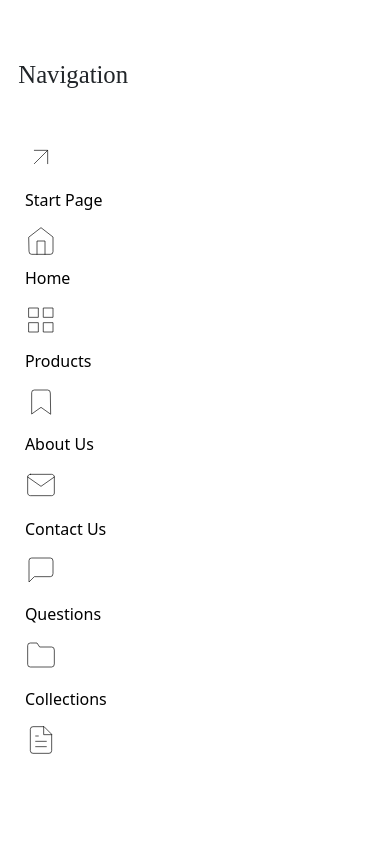
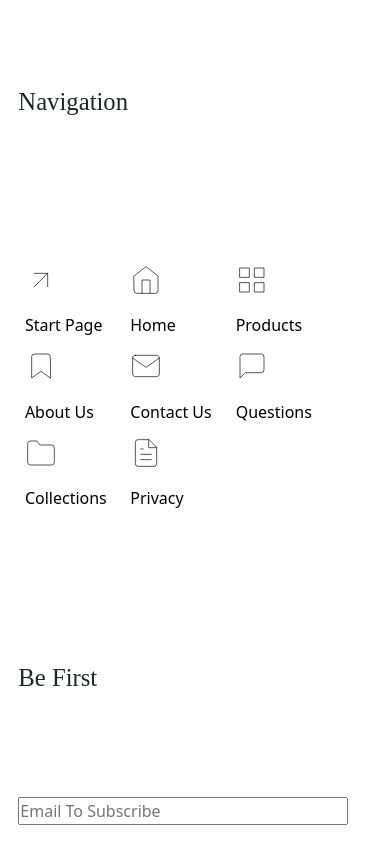
Before and after one commit to krystiano13/novastyle, a React (Create React App) app: page / in a window 390 px wide. Shown: the part 7460-8304 px from the top of the page. Built offline with nearby package versions, Linux system fonts and the light colour scheme.

Commit message:
styles for mobile version of footer navigation section

```diff
--- a/src/styles/sass/modules/_footer.scss
+++ b/src/styles/sass/modules/_footer.scss
@@ -2,10 +2,12 @@ footer {
   width: 100vw;
 
   min-height : calc(280vh - 60px);
+  overflow: hidden;
 
   .icons {
     display: flex;
   }
+
 
   .footerButton {
     display : flex;
@@ -29,6 +31,17 @@ footer {
 
   .footerButton:hover {
     background-color: #77777731;
+  }
+
+   .buttons {
+    display: flex;
+    flex-wrap: wrap;
+    overflow: hidden;
+    margin-top : 1rem;
+
+    .footerButton {
+        width : 30%;
+    }
   }
 
   @media screen and (min-width : 992px) {
```
Also changed, not shown: src/styles/css/index.css.
